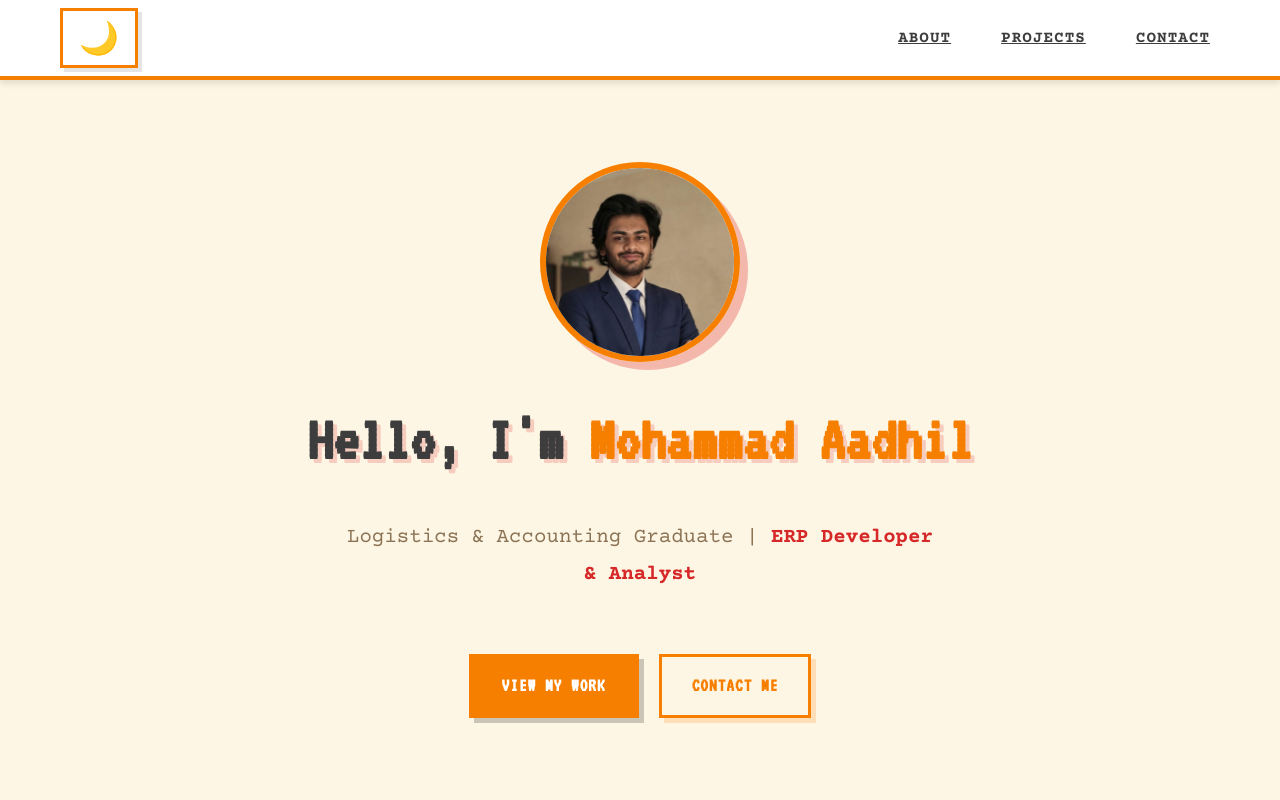
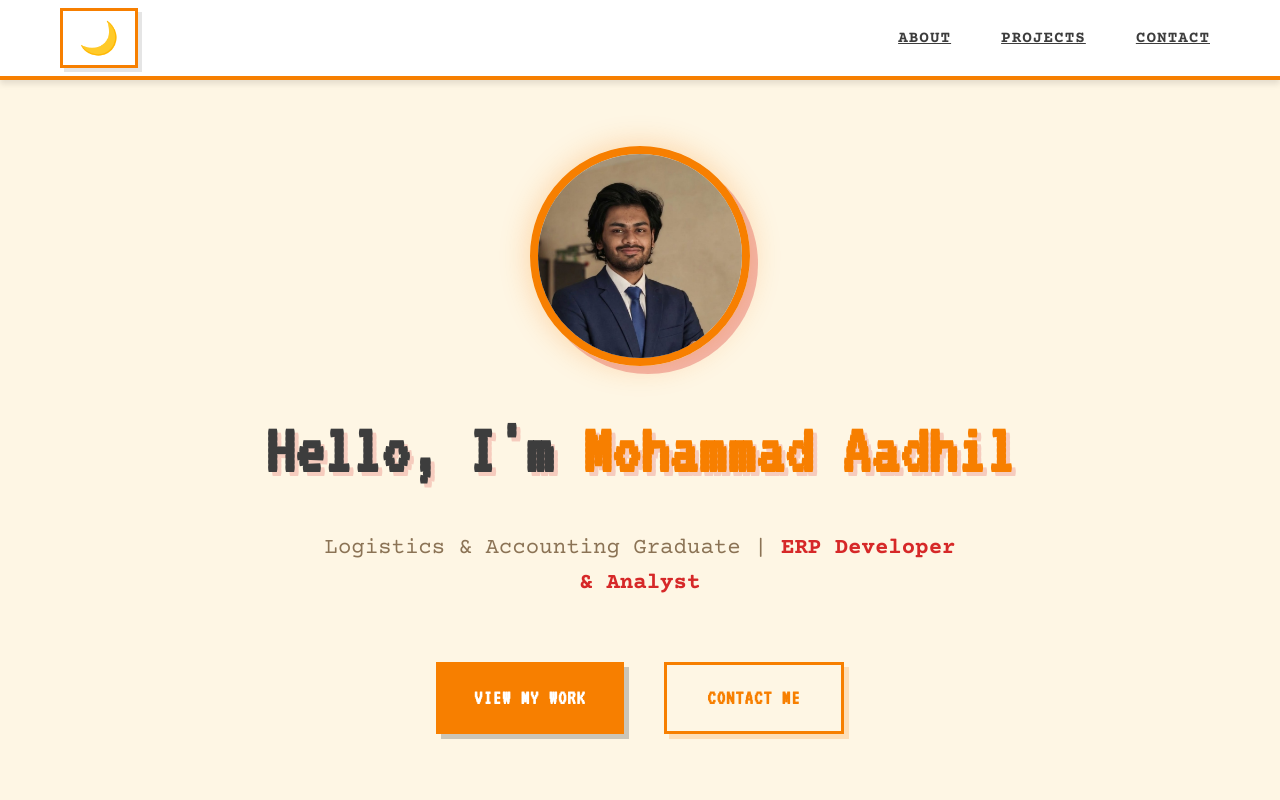
Before and after one commit to ledgerly111/AADHIL-SALIM, a React (Vite) app: page / in a window 1280 px wide. Shown: the top 800 px of the page. Built offline with nearby package versions, Linux system fonts and the light colour scheme.

Commit message:
Enhance Hero section UI with better spacing and styling

```diff
--- a/src/index.css
+++ b/src/index.css
@@ -102,7 +102,8 @@ body {
 }
 
 .btn-secondary:hover {
-  background: var(--accent-color);
+  background: var(--primary-color);
+  color: #fff;
   transform: translate(2px, 2px);
   box-shadow: 3px 3px 0px rgba(247, 127, 0, 0.2);
 }
@@ -188,33 +189,72 @@ body {
   display: flex;
   flex-direction: column;
   align-items: center;
-  gap: 20px;
+  gap: 25px;
+  max-width: 800px;
+  padding: 40px 20px;
 }
 
 .hero-image {
-  width: 200px;
-  height: 200px;
+  width: 220px;
+  height: 220px;
   border-radius: 50%;
-  border: 6px solid var(--primary-color);
-  box-shadow: 8px 8px 0px rgba(214, 40, 40, 0.3);
+  border: 8px solid var(--primary-color);
+  box-shadow: 8px 8px 0px rgba(214, 40, 40, 0.3),
+    0 0 30px rgba(247, 127, 0, 0.3);
   object-fit: cover;
   margin-bottom: 20px;
+  transition: all 0.3s ease;
+}
+
+.hero-image:hover {
+  transform: scale(1.05);
+  box-shadow: 10px 10px 0px rgba(214, 40, 40, 0.4),
+    0 0 40px rgba(247, 127, 0, 0.5);
 }
 
 .hero-title {
   font-family: var(--font-display);
-  font-size: 4rem;
-  line-height: 1.2;
-  margin-bottom: 20px;
+  font-size: 4.5rem;
+  line-height: 1.1;
+  margin-bottom: 15px;
   font-weight: 700;
   text-shadow: 4px 4px 0px rgba(214, 40, 40, 0.2);
+  animation: fadeInUp 0.6s ease-out;
+}
+
+@keyframes fadeInUp {
+  from {
+    opacity: 0;
+    transform: translateY(20px);
+  }
+
+  to {
+    opacity: 1;
+    transform: translateY(0);
+  }
 }
 
 .hero-subtitle {
+  font-size: 1.4rem;
+  color: var(--text-muted);
+  margin-bottom: 35px;
+  max-width: 650px;
+  line-height: 1.6;
+  animation: fadeInUp 0.6s ease-out 0.2s backwards;
+}
+
+.hero-actions {
+  display: flex;
+  gap: 20px;
+  flex-wrap: wrap;
+  justify-content: center;
+  animation: fadeInUp 0.6s ease-out 0.4s backwards;
+}
+
+.hero-actions .btn {
+  padding: 14px 35px;
   font-size: 1.3rem;
-  color: var(--text-muted);
-  margin-bottom: 40px;
-  max-width: 600px;
+  min-width: 180px;
 }
 
 .highlight {
```
